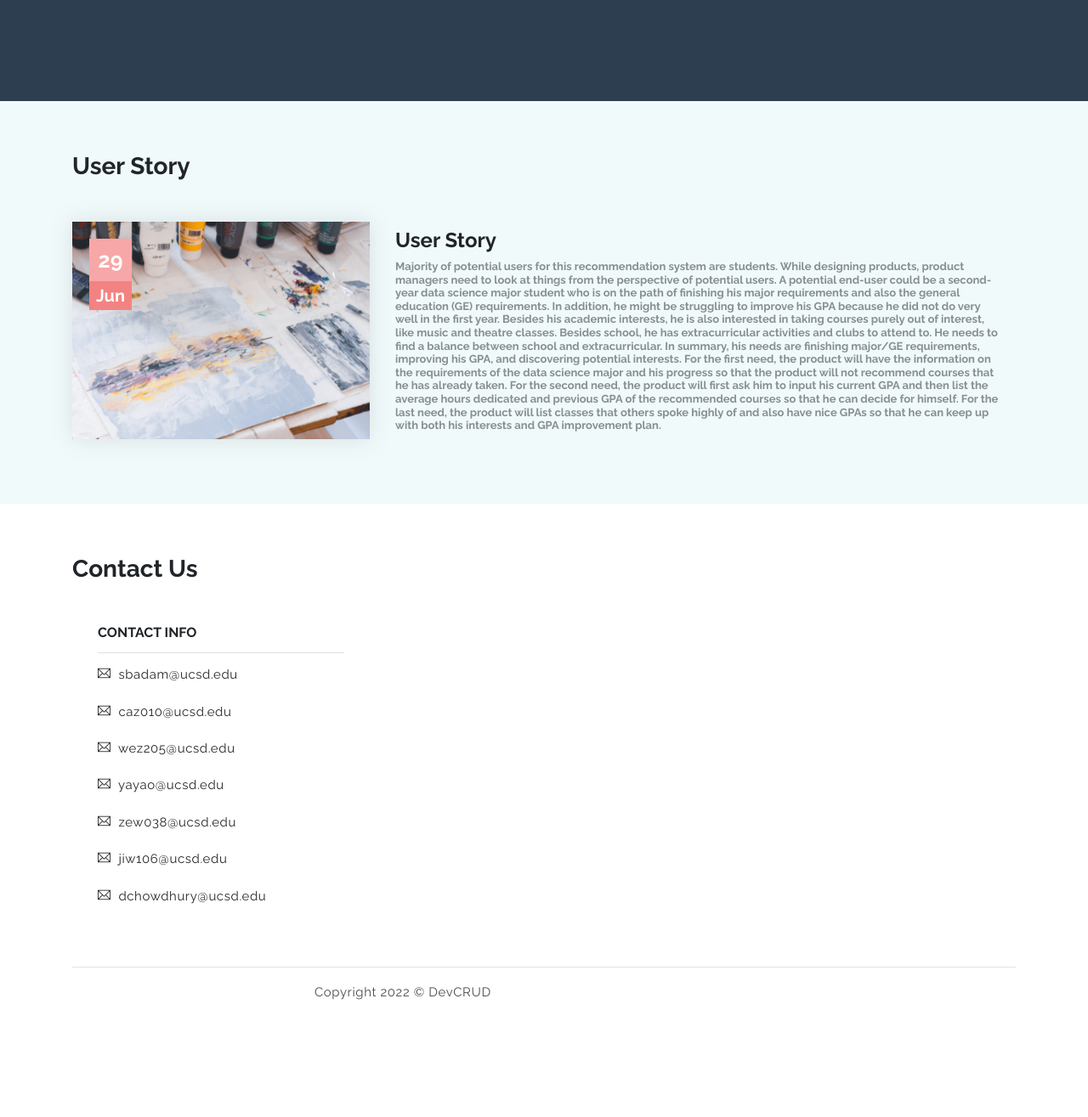
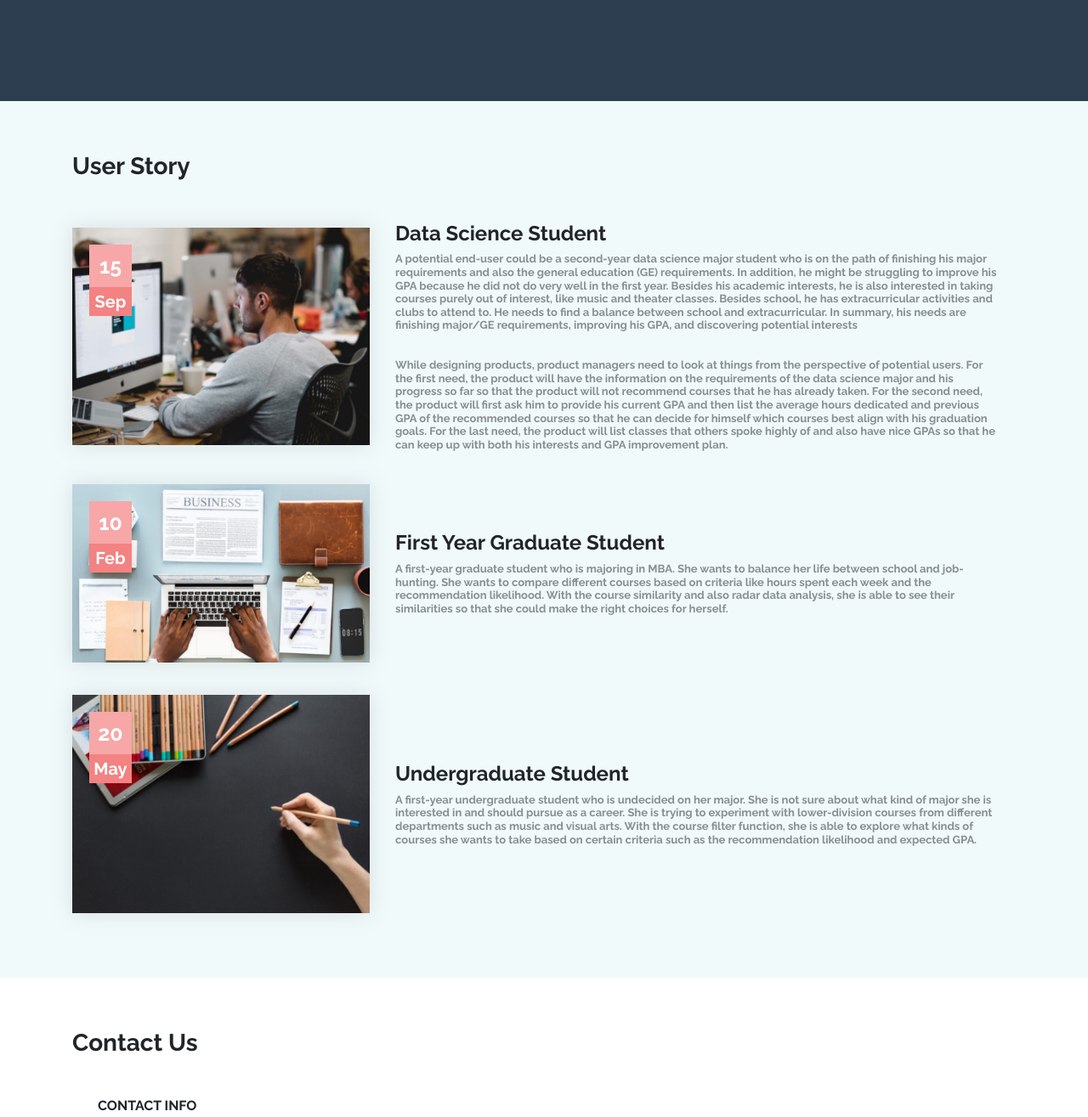
Before and after one commit to cedricchao/ECE229_Group11_Project, a Flask app: page / in a window 1280 px wide. Shown: the part 4319-5634 px from the top of the page at 85% size. Before the commit the page ends 5496 px from the top, so only its background shows below. Run offline with Flask 2, Linux system fonts and the light colour scheme; some libraries are stand-ins or nearby versions.

Commit message:
added new story

```diff
--- a/frontend/frontend/dataobj.py
+++ b/frontend/frontend/dataobj.py
@@ -24,8 +24,9 @@ class bardata(BaseModel):
     name:str
     textposition:str = 'auto'
     hoverinfo:str = 'none'
-    opacity: float = 0.5
+    opacity: float = 1.0
     type:str = 'bar'
+    color:str= 'rgb(49,130,189)'
 
 class FilterHtmlData(BaseModel):
     table: str
--- a/frontend/frontend/templates/public_html/index.html
+++ b/frontend/frontend/templates/public_html/index.html
@@ -871,8 +871,7 @@
                             var dict = JSON.parse(xhr.responseText)
                             console.log(dict['data'])
                             layout = {title: 'Instr Grade Analysis for courses',
-                                    paper_bgcolor:'rgba(0,0,0,0)',
-                                    plot_bgcolor:'rgba(0,0,0,0)'
+
                                     };
                             Plotly.newPlot(document.getElementById("instrgradegraph"),dict['data'], layout)
                         }
@@ -1144,21 +1143,62 @@
             <h3 class="section-title mb-5">User Story</h3>
             <div class="blog-wrapper">
                 <div class="img-wrapper">
-                    <img src="assets/imgs/img-3.jpg" alt="Download free bootstrap 4 landing page, free boootstrap 4 templates, Download free bootstrap 4.1 landing page, free boootstrap 4.1.1 templates, ollie Landing page">
+                    <img src="assets/imgs/img-4.jpg" alt="Download free bootstrap 4 landing page, free boootstrap 4 templates, Download free bootstrap 4.1 landing page, free boootstrap 4.1.1 templates, ollie Landing page">
                     <div class="date-container">
-                        <h6 class="day">29</h6>
-                        <h6 class="mun">Jun</h6>
+                        <h6 class="day">15</h6>
+                        <h6 class="mun">Sep</h6>
                     </div>
                 </div>
                 <div class="txt-wrapper">
-                    <h4 class="blog-title">User Story</h4>
-                    <h6 class="xs-font mb-0">Majority of potential users for this recommendation system are students. While designing products, product managers need to look at things from the perspective of potential users.
-                        A potential end-user could be a second-year data science major student who is on the path of finishing his major requirements and also the general education (GE) requirements. In addition, he might be struggling to improve his GPA because he did not do very well in the first year. Besides his academic interests, he is also interested in taking courses purely out of interest, like music and theatre classes. Besides school, he has extracurricular activities and clubs to attend to. He needs to find a balance between school and extracurricular.
-                        In summary, his needs are finishing major/GE requirements, improving his GPA, and discovering potential interests.
-                        For the first need, the product will have the information on the requirements of the data science major and his progress so that the product will not recommend courses that he has already taken. For the second need, the product will first ask him to input his current GPA and then list the average hours dedicated and previous GPA of the recommended courses so that he can decide for himself. For the last need, the product will list classes that others spoke highly of and also have nice GPAs so that he can keep up with both his interests and GPA improvement plan.
+                    <h4 class="blog-title">Data Science Student</h4>
+                    <h6 class="xs-font mb-0">
+                        A potential end-user could be a second-year data science major student who is on the path of finishing his major requirements and also the general education (GE) requirements. In addition, he might be struggling to improve his GPA because he did not do very well in the first year. Besides his academic interests, he is also interested in taking courses purely out of interest, like music and theater classes. Besides school, he has extracurricular activities and clubs to attend to. He needs to find a balance between school and extracurricular. In summary, his needs are finishing major/GE requirements, improving his GPA, and discovering potential interests<br>
+                        <br><br>
+                        While designing products, product managers need to look at things from the perspective of potential users. For the first need, the product will have the information on the requirements of the data science major and his progress so far so that the product will not recommend courses that he has already taken. For the second need, the product will first ask him to provide his current GPA and then list the average hours dedicated and previous GPA of the recommended courses so that he can decide for himself which courses best align with his graduation goals. For the last need, the product will list classes that others spoke highly of and also have nice GPAs so that he can keep up with both his interests and GPA improvement plan.
+
                     </h6>
                 </div>
             </div>
+            <p>
+                <br>
+                </p>
+            <div class="blog-wrapper">
+                <div class="img-wrapper">
+                    <img src="assets/imgs/img-6.jpg" alt="Download free bootstrap 4 landing page, free boootstrap 4 templates, Download free bootstrap 4.1 landing page, free boootstrap 4.1.1 templates, ollie Landing page">
+                    <div class="date-container">
+                        <h6 class="day">10</h6>
+                        <h6 class="mun">Feb</h6>
+                    </div>
+                </div>
+                <div class="txt-wrapper">
+                    <h4 class="blog-title">First Year Graduate Student</h4>
+                    <h6 class="xs-font mb-0">
+                        A first-year graduate student who is majoring in MBA. She wants to balance her life between school and job-hunting. She wants to compare different courses based on criteria like hours spent each week and the recommendation likelihood. With the course similarity and also radar data analysis, she is able to see their similarities so that she could make the right choices for herself.
+
+                    </h6>
+                </div>
+            </div>
+            <p>
+            <br>
+            </p>
+            <div class="blog-wrapper">
+                <div class="img-wrapper">
+                    <img src="assets/imgs/img-2.jpg" alt="Download free bootstrap 4 landing page, free boootstrap 4 templates, Download free bootstrap 4.1 landing page, free boootstrap 4.1.1 templates, ollie Landing page">
+                    <div class="date-container">
+                        <h6 class="day">20</h6>
+                        <h6 class="mun">May</h6>
+                    </div>
+                </div>
+                <div class="txt-wrapper">
+                    <h4 class="blog-title">Undergraduate Student</h4>
+                    <h6 class="xs-font mb-0">
+                        A first-year undergraduate student who is undecided on her major. She is not sure about what kind of major she is interested in and should pursue as a career. She is trying to experiment with lower-division courses from different departments such as music and visual arts. With the course filter function, she is able to explore what kinds of courses she wants to take based on certain criteria such as the recommendation likelihood and expected GPA.
+
+                    </h6>
+                </div>
+            </div>
+
+
         </div>
     </section>
 
```
